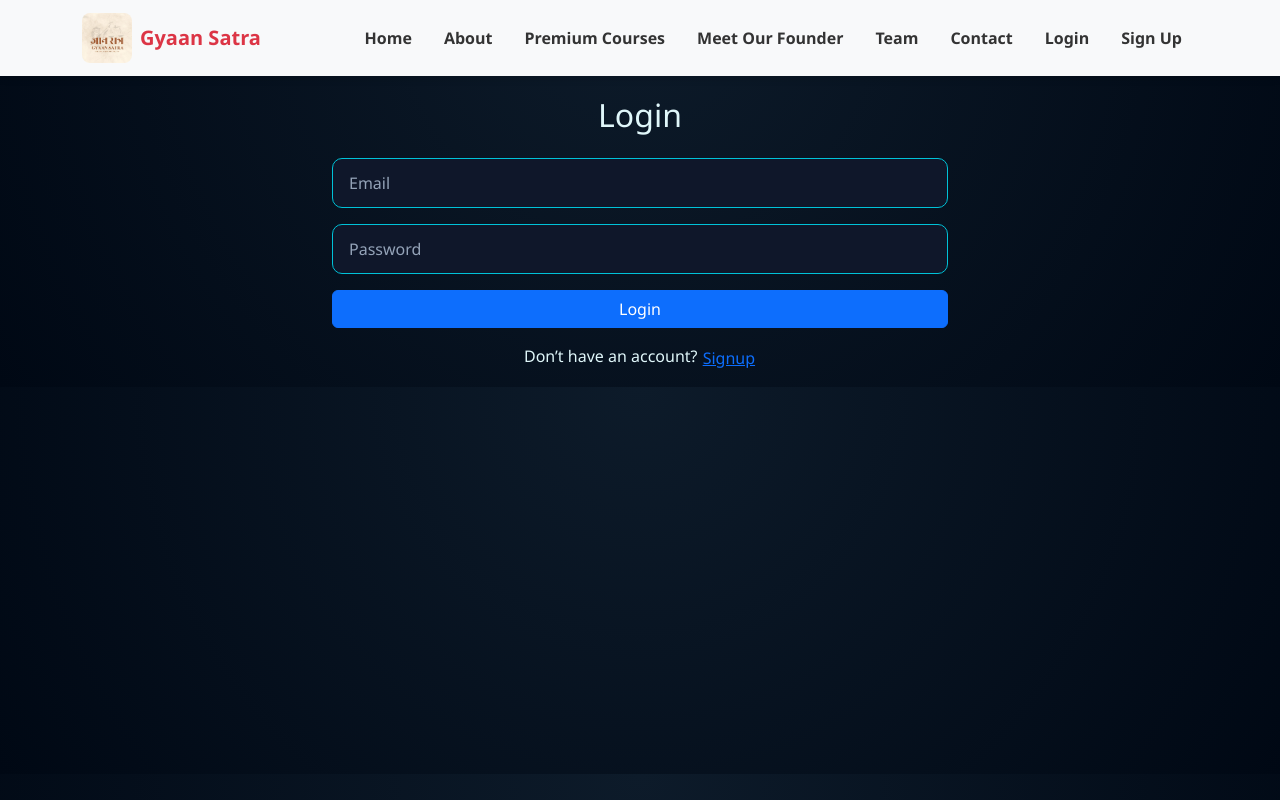
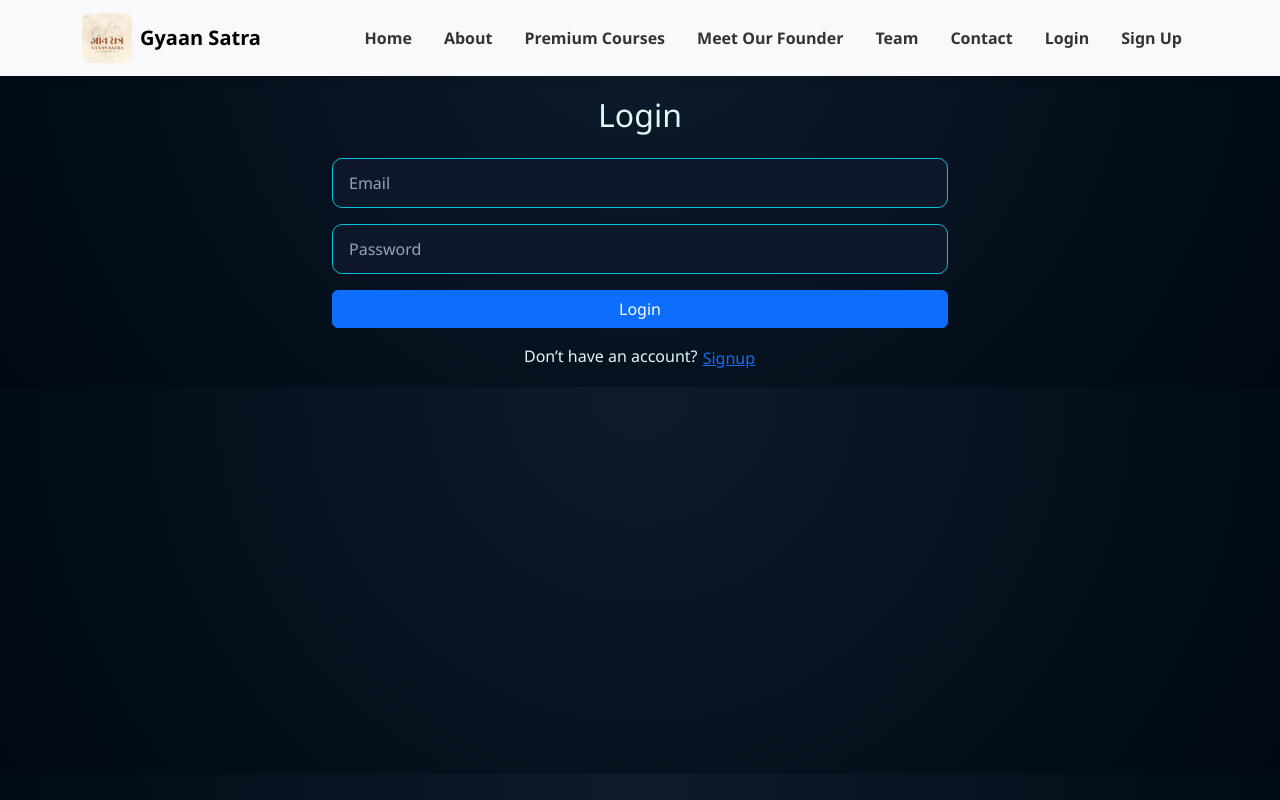
Before and after one commit to Deepaksingh1227/GyaanSatra, a React (Vite) app in the folder frontend/: page /login in a window 1280 px wide. Built offline with nearby package versions, Linux system fonts and the light colour scheme.

Commit message:
Update AppNavbar.jsx

```diff
--- a/frontend/src/navbar/AppNavbar.jsx
+++ b/frontend/src/navbar/AppNavbar.jsx
@@ -59,13 +59,14 @@ function AppNavbar() {
   to="home"
   smooth={true}
   duration={500}
-            className="fw-bold text-danger d-flex align-items-center gap-2"
+  className="fw-bold d-flex align-items-center gap-2 text-cyan-400 neon-text"
   style={{ cursor: 'pointer' }}
   onClick={() => {
     if (!isHomePage) navigate("/");
     else scrollToSection("home");
   }}
 >
+
             <img
               src={logo}
               width="50"
```
Lines whose indentation alone changed are shown as unchanged.
